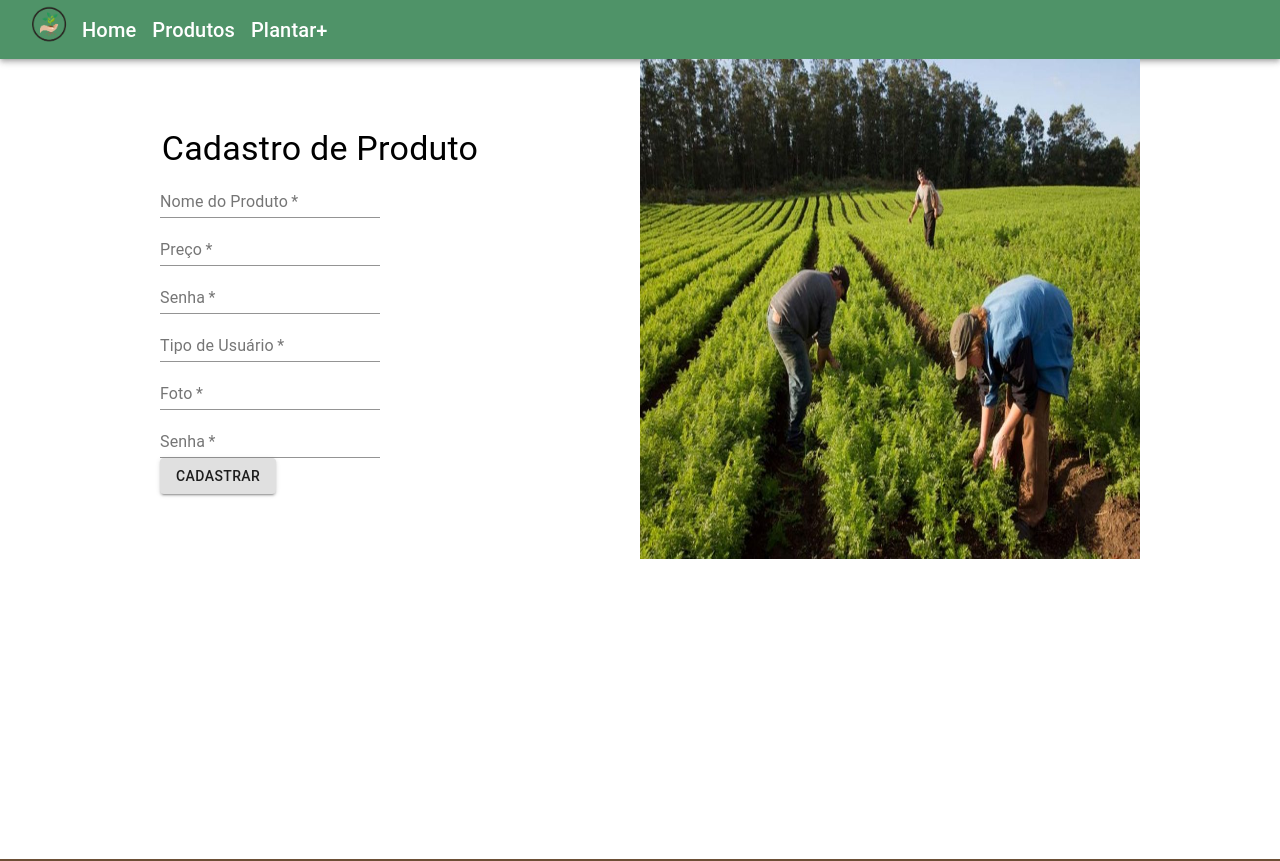
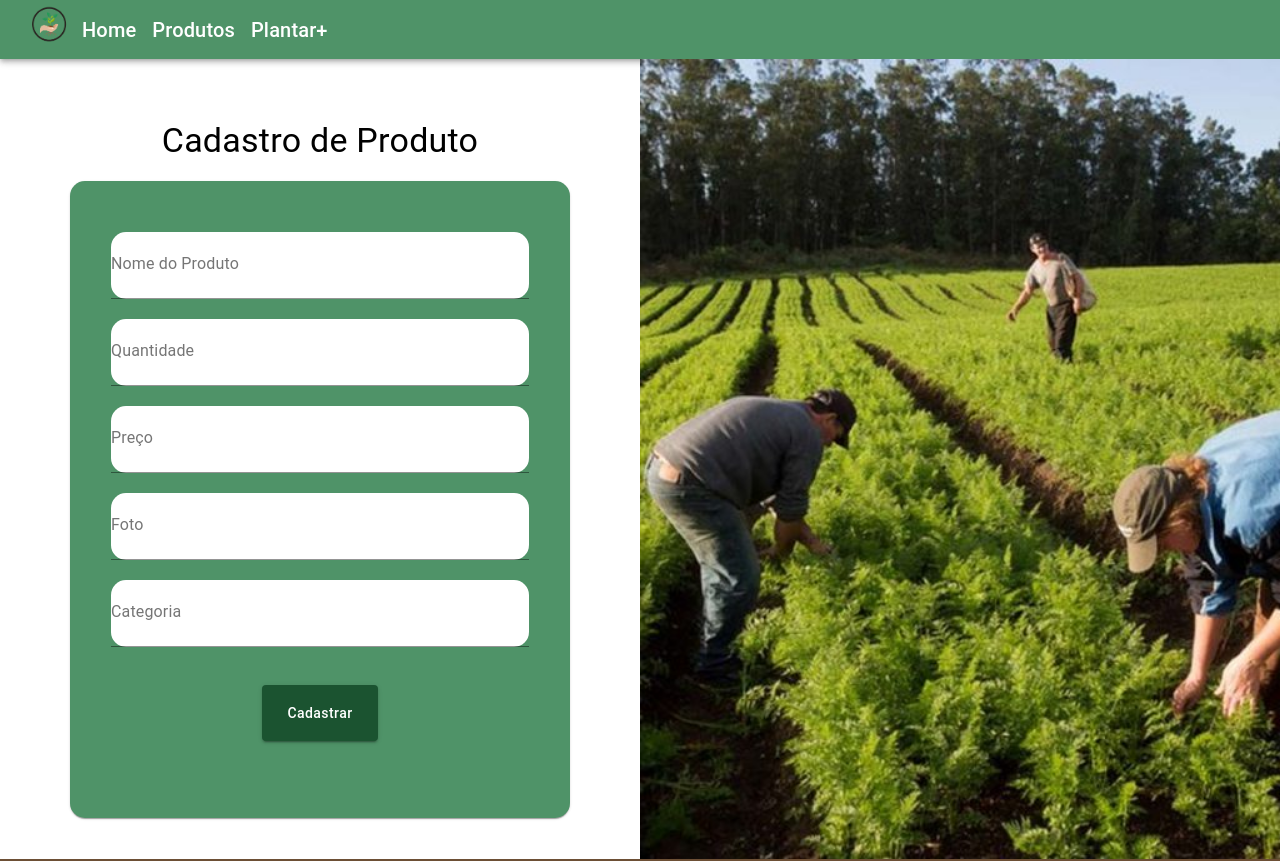
Before and after one commit to Colhetividade/Colhetividade_FrontEnd, a React (Vite) app: page /CadastroProdutos in a window 1280 px wide. Shown: the top 861 px of the page. Built offline with nearby package versions, Linux system fonts and the light colour scheme.

Commit message:
Estilizacao CadastroProdutos

```diff
--- a/src/pages/cadastroProdutos/CadastroProdutos.css
+++ b/src/pages/cadastroProdutos/CadastroProdutos.css
@@ -0,0 +1,83 @@
+.alinhar{
+    display: flex;
+    justify-content: space-between;
+    height: 100vh;
+    flex-flow: column wrap !important;
+}
+
+.alinhar2{
+    display: flex;
+    justify-content: center;
+    align-items: center;
+    height: 100vh;
+}
+
+.img{
+    height: 100vh;
+    width: 50vw;
+}
+
+.card{
+    display: flex !important;
+    justify-content: center !important;
+    align-items: center !important;
+    flex-flow: column nowrap !important;
+    background-color: #4F9368 !important;
+    color: rgb(165, 159, 159);
+    text-decoration: none !important;
+    padding: 25px;
+}
+
+.form-text{
+    margin-top: 10px !important ;
+    margin-bottom: 10px !important;
+    background-color: white;
+}
+
+.box{
+    display: flex;
+    align-items: center;
+    justify-content: center;
+    flex-direction: column;
+}
+
+.borda{
+    border-radius: 15px !important;
+}
+
+.margin1{
+    margin: 20px !important;
+}
+
+.botao{
+    background-color: #1b5330 !important;
+    color: white !important;
+    height: 56px;
+    width: 116px;
+    text-transform: capitalize !important;
+}
+
+.center{
+    display: flex;
+    align-items: center;
+    justify-content: center;
+}
+
+.alinhar3{
+    background-image: url("../../assets/img/fotoFundoCadastroProduto.png");
+    background-repeat: no-repeat;
+    width: 100vh;
+    min-height: 100vh;
+    background-size: cover;
+    background-position: center;
+}
+
+form input{
+    padding: 16px!important;
+    border-radius: 15px !important;
+}
+
+label:hover {
+    color: green !important;
+
+}
--- a/src/pages/cadastroProdutos/CadastroProdutos.tsx
+++ b/src/pages/cadastroProdutos/CadastroProdutos.tsx
@@ -1,45 +1,53 @@
 import React from "react";
-import { Box } from "@mui/material";
+import { Box, Card, CardActions, CardContent } from "@mui/material";
 import { Button, Grid, Typography, TextField } from "@material-ui/core";
 import fotoCadastroProduto from "../../assets/img/fotoFundoCadastroProduto.png";
+
+import "./CadastroProdutos.css";
 
 function CadastroProdutos() {
     return (
         <>
-            <Grid container direction="row" justifyContent="center" alignItems="center">
-                <Grid alignItems="center" item xs={6}>
-                    <Box flexDirection="column" paddingX={20} >
+            <Grid container>
+                <Grid className="alinhar2" item xs={6}>
 
-                        <form>
-                            <Typography variant="h4" align="center">
-                                Cadastro de Produto
-                            </Typography>
+                    <Box className="box" >
 
-                            <TextField label="Nome do Produto" required />
+                        <Typography className="margin1" variant="h4" align="center">
+                            Cadastro de Produto
+                        </Typography>
+
+                        <Card className="card borda" sx={{ maxWidth: 500, minHeight: 500 }}>
+                            <CardContent>
+                                <form>
+
+                                    <TextField label="Nome do Produto" className="form-text borda" fullWidth />
+
+                                    <TextField label="Quantidade" className="form-text borda"  fullWidth />
+
+                                    <TextField label="Preço" className="form-text borda"  fullWidth />
+
+                                    <TextField label="Foto" className="form-text borda" fullWidth />
+
+                                    <TextField label="Categoria" className="form-text borda" fullWidth />
 
 
-                            <TextField label="Preço" required />
+                                    <CardActions className="center">
 
-                            <TextField type="password" label="Senha" required />
+                                        <Button className="botao margin1" variant="contained">
+                                            Cadastrar
+                                        </Button>
 
+                                    </CardActions>
 
-                            <TextField label="Tipo de Usuário" required />
-
-                            <TextField label="Foto" required />
-
-
-                            <TextField type="password" label="Senha" required />
-
-
-                            <Button variant="contained">
-                                Cadastrar
-                            </Button>
-                        </form>
+                                </form>
+                            </CardContent>
+                        </Card>
 
                     </Box>
                 </Grid>
-                <Grid item xs={6} >
-                    <img src={fotoCadastroProduto} alt="" width="500px" height="500px" />
+                <Grid item xs={6} className="alinhar3" >
+
                 </Grid>
             </Grid>
 
```
